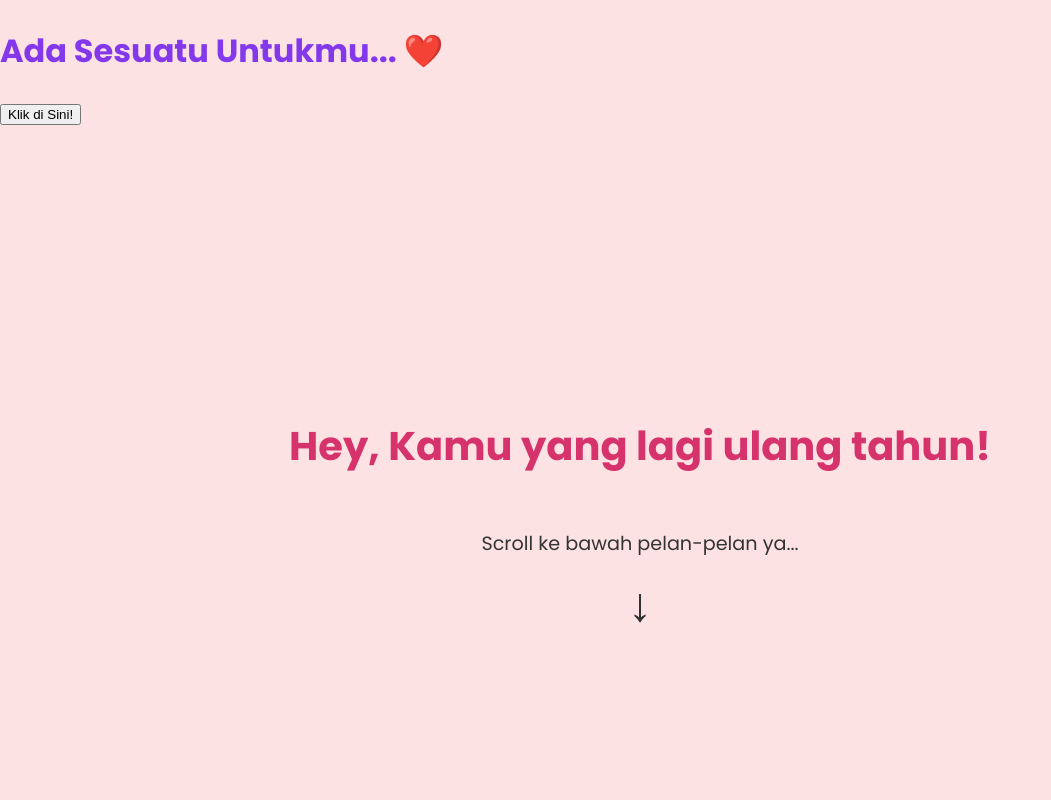
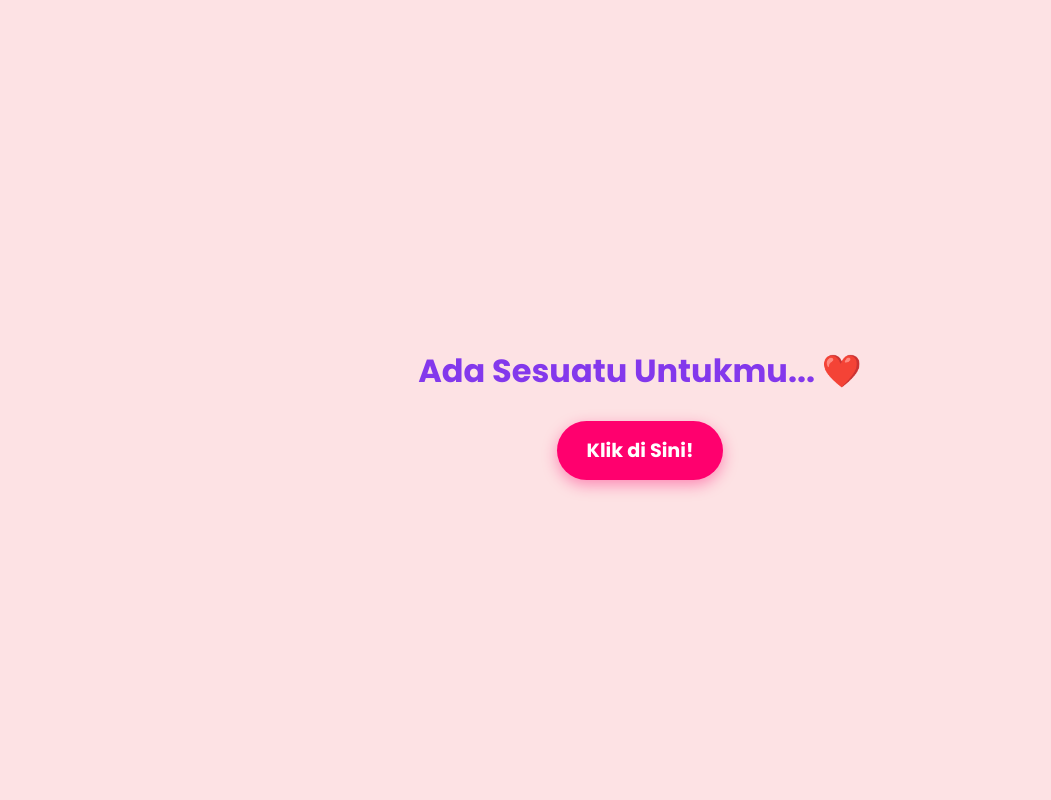
Before and after one commit to zireael-dev/birthday-card, a plain HTML site: page index.html in a window 1280 px wide. Shown: the top 800 px of the page, without its empty margins (0-1051 px from the left). Drawn offline with nearby package versions, Linux system fonts and the light colour scheme.

Commit message:
Update style.css

```diff
--- a/style.css
+++ b/style.css
@@ -97,3 +97,46 @@ p {
         transform: translateY(-15px);
     }
 }
+
+.splash-screen {
+    position: fixed;
+    top: 0;
+    left: 0;
+    width: 100%;
+    height: 100%;
+    background-color: #fde2e4;
+    display: flex;
+    flex-direction: column;
+    justify-content: center;
+    align-items: center;
+    z-index: 100;
+    transition: opacity 1s ease-out;
+}
+
+.splash-screen.hidden {
+    opacity: 0;
+    pointer-events: none; /* Membuatnya tidak bisa diklik setelah hilang */
+}
+
+#play-button {
+    font-size: 1.2rem;
+    padding: 15px 30px;
+    cursor: pointer;
+    border-radius: 50px;
+    border: none;
+    background-color: #ff006e;
+    color: white;
+    font-family: 'Poppins', sans-serif;
+    font-weight: bold;
+    box-shadow: 0 5px 15px rgba(255, 0, 110, 0.4);
+    transition: transform 0.2s;
+}
+
+#play-button:hover {
+    transform: scale(1.1);
+}
+
+/* Menyembunyikan konten utama di awal */
+.main-content {
+    display: none;
+}
```
